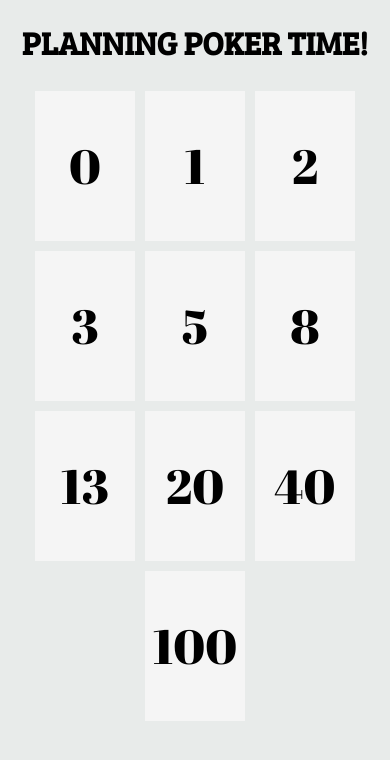
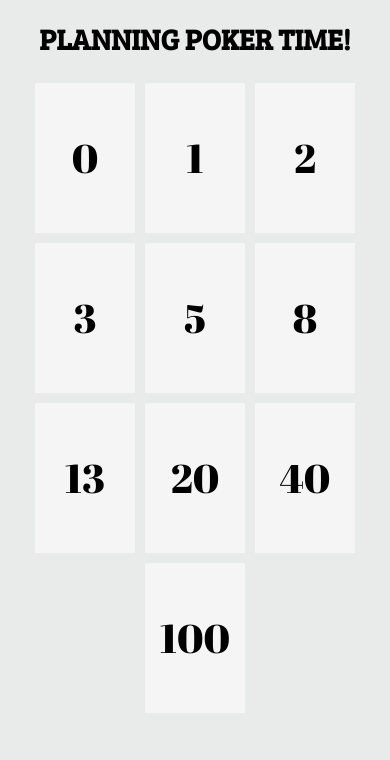
Before and after one commit to dbaettig/Planning-poker, a plain HTML site: page index.html in a window 390 px wide. Drawn offline with Linux system fonts and the light colour scheme.

Commit message:
resizing fonts

```diff
--- a/sass/_desktop.scss
+++ b/sass/_desktop.scss
@@ -1,3 +1,8 @@
+h1{
+    font-size:2em;
+}
+
+
 #reveal:hover, #reveal:focus{
     background-color:#DB2E32;
     color: #A3E0E5;
--- a/sass/_mobile.scss
+++ b/sass/_mobile.scss
@@ -11,7 +11,7 @@ h1{
     display:flex;
     justify-content: center;
     font-family: 'Bree Serif', serif;
-    font-size:2em;
+    font-size:1.8em;
         -webkit-animation: blink-1 1s infinite both;
                 animation: blink-1 1s infinite both;
 
@@ -27,7 +27,7 @@ button{
     outline:none;
     cursor:pointer;
     font-family: 'Abril Fatface', cursive;
-    font-size:3em;
+    font-size:2.5em;
 
 }
 #cardDeck{
--- /dev/null
+++ b/sass/_tablet.scss
@@ -0,0 +1,3 @@
+h1{
+    font-size: 2em;
+}
```
Also changed, not shown: css/style.css.
